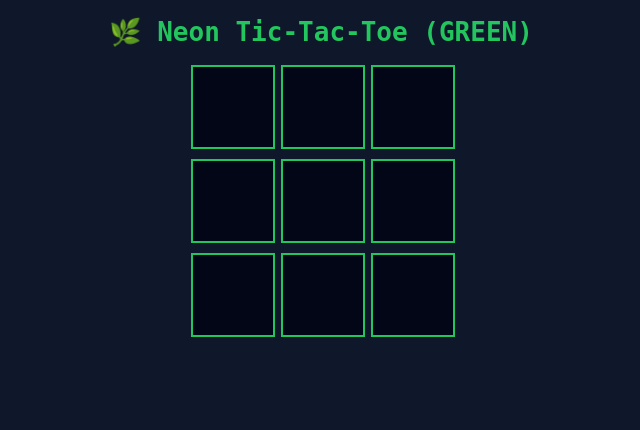
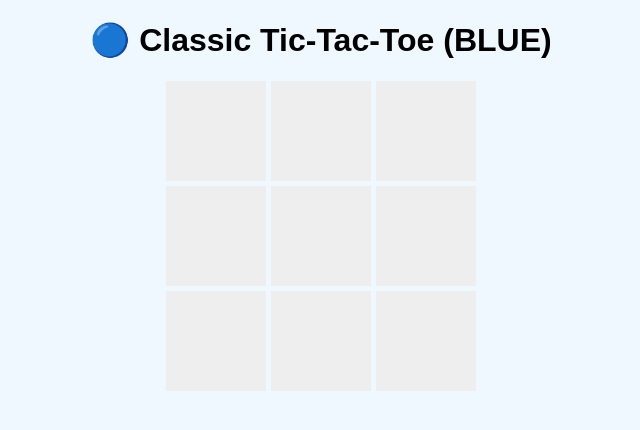
Before and after one commit to hritikj/Blue-Green, a Flask app: page / in a window 1280 px wide. Shown: the top 430 px of the page, without its empty margins (319-959 px from the left). Run offline with Flask 3, Linux system fonts and the light colour scheme.

Commit message:
Green VErsion

```diff
--- a/templates/index.html
+++ b/templates/index.html
@@ -1,8 +1,10 @@
 <!DOCTYPE html>
 <html>
 <head>
-    <title>Green Tic Tac Toe</title>
+    <title>Tic Tac Toe</title>
 
+    {% if version == "green" %}
+    <!-- 🌿 GREEN THEME -->
     <style>
         body {
             background: #0f172a;
@@ -27,10 +29,40 @@
         }
     </style>
 
+    {% else %}
+    <!-- 🔵 BLUE THEME -->
+    <style>
+        body {
+            background: #f0f8ff;
+            text-align: center;
+            font-family: Arial;
+        }
+        .board {
+            display: grid;
+            grid-template-columns: repeat(3, 100px);
+            gap: 5px;
+            justify-content: center;
+        }
+        .cell {
+            width: 100px;
+            height: 100px;
+            font-size: 2em;
+            background: #eee;
+            cursor: pointer;
+        }
+    </style>
+    {% endif %}
+
 </head>
 <body>
 
-<h1>🌿 Neon Tic-Tac-Toe (GREEN)</h1>
+<h1>
+    {% if version == "green" %}
+        🌿 Neon Tic-Tac-Toe (GREEN)
+    {% else %}
+        🔵 Classic Tic-Tac-Toe (BLUE)
+    {% endif %}
+</h1>
 
 <div class="board" id="board"></div>
 
```
